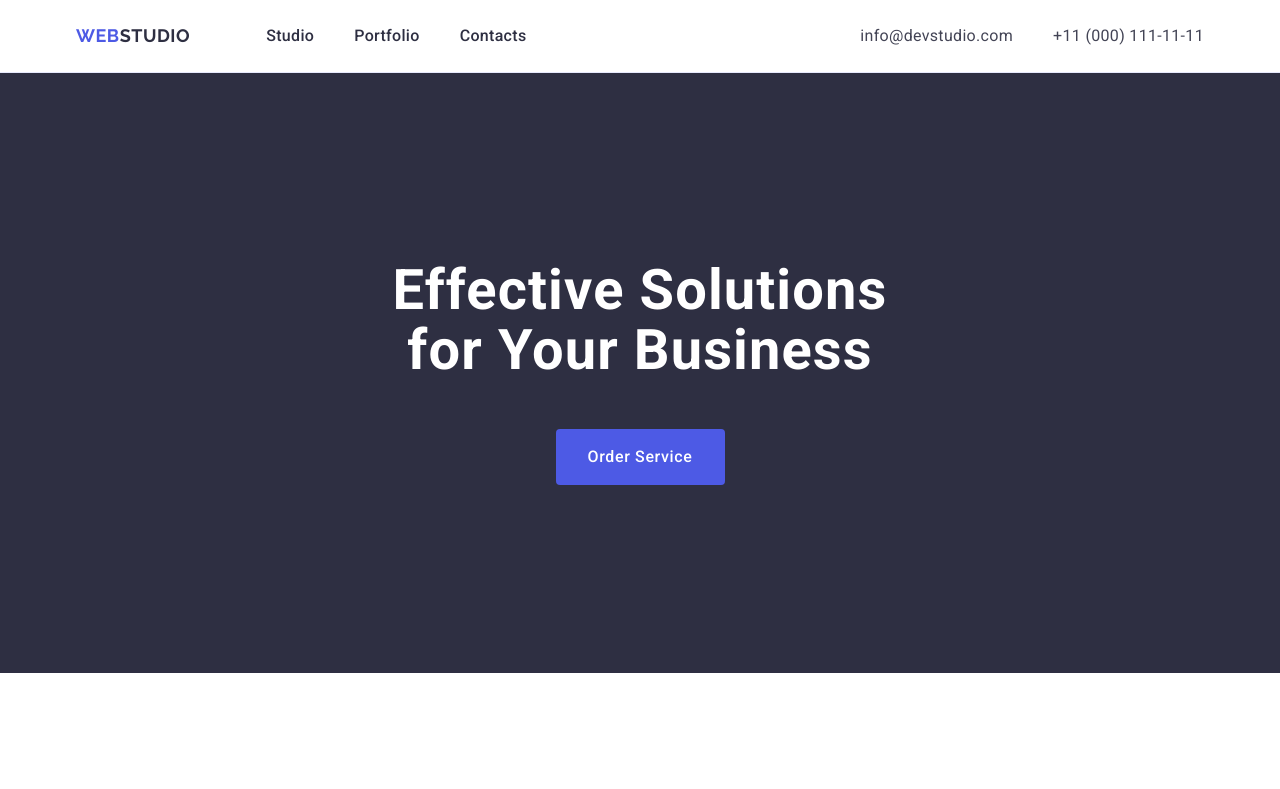
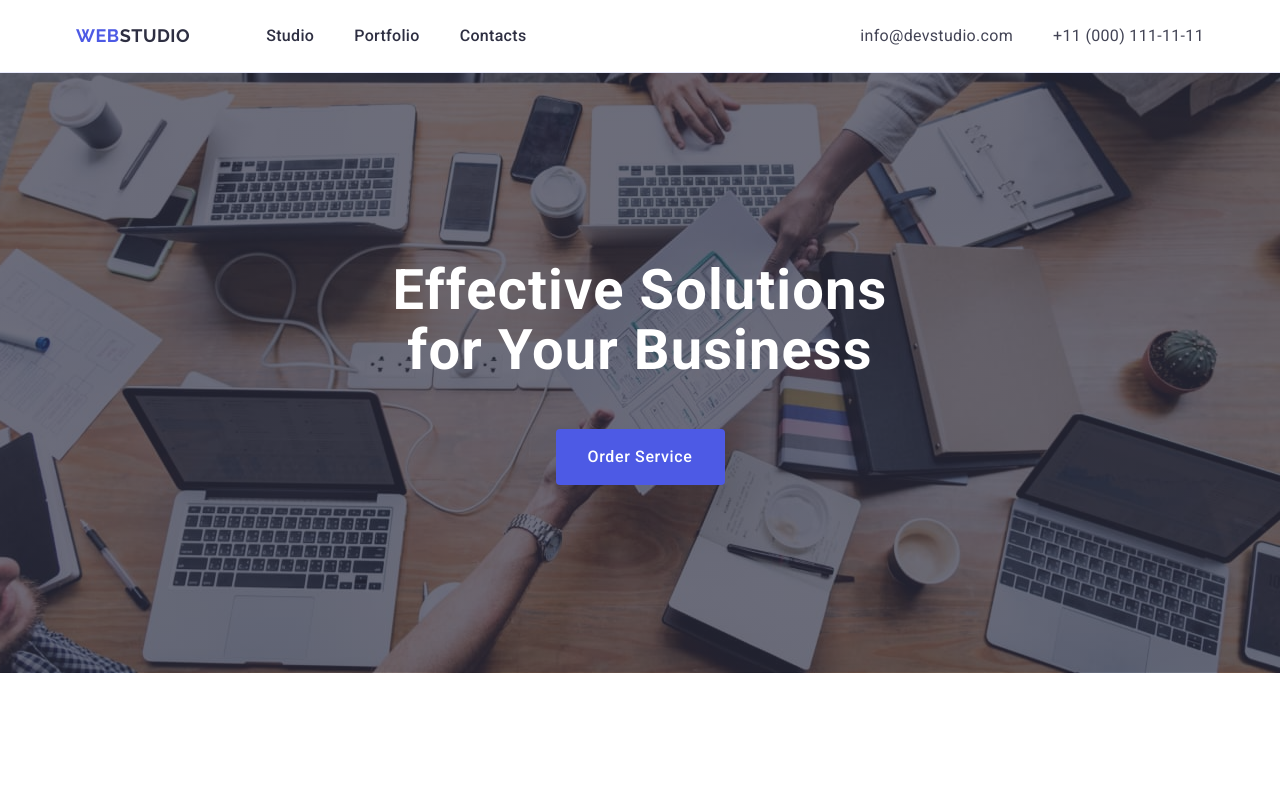
Before and after one commit to OksanaHalenko/goit-markup-hw-04, a plain HTML site: page index.html in a window 1280 px wide. Shown: the top 789 px of the page. Drawn offline with nearby package versions, Linux system fonts and the light colour scheme.

Commit message:
add background

```diff
--- a/css/styles.css
+++ b/css/styles.css
@@ -110,6 +110,14 @@ img {
 .hero {
   background-color: #2e2f42;
   padding: 188px 0;
+  background-repeat: no-repeat;
+  background-position: center;
+  background-size: cover;
+  background-image: linear-gradient(
+      rgba(46, 47, 66, 0.7),
+      rgba(46, 47, 66, 0.7)
+    ),
+    url(../images/hero/people-office.jpg);
 }
 .hero-title {
   color: #fff;
```
Also changed, not shown: images/hero/people-office.jpg (added).
